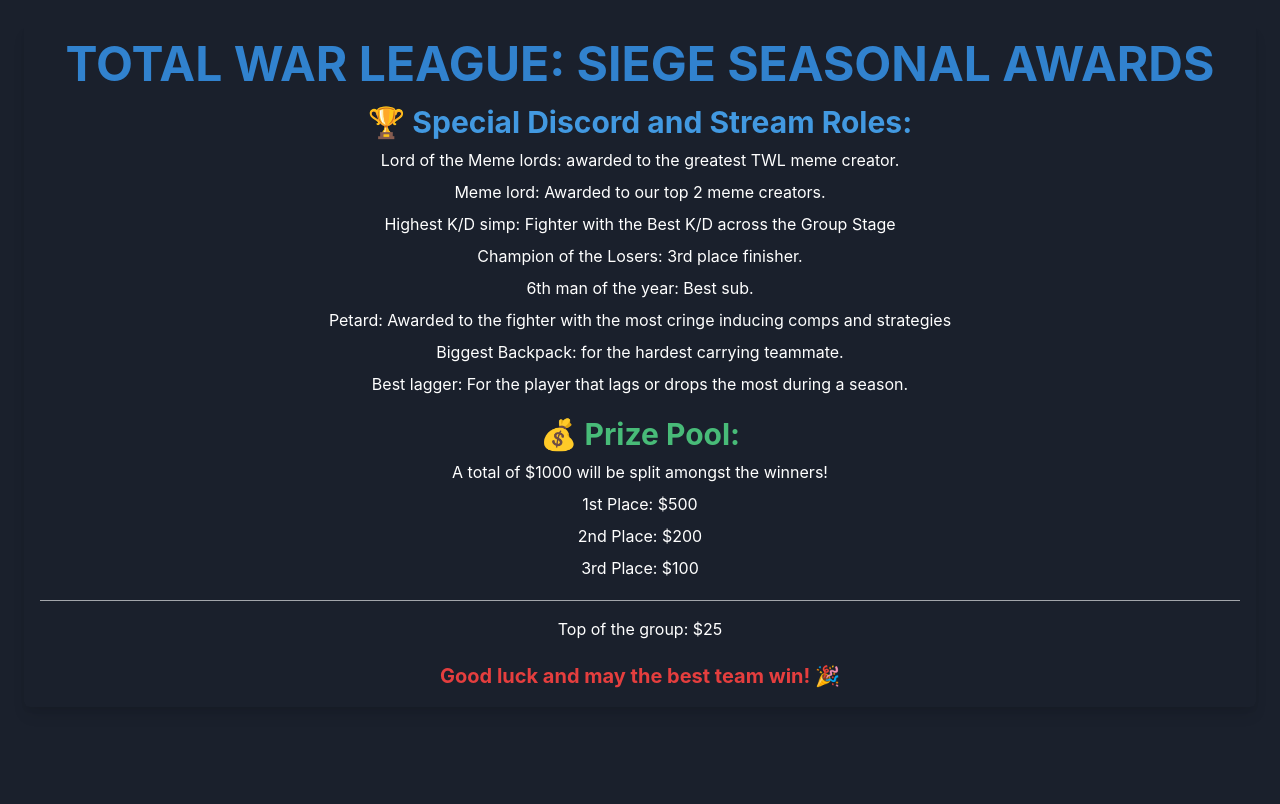
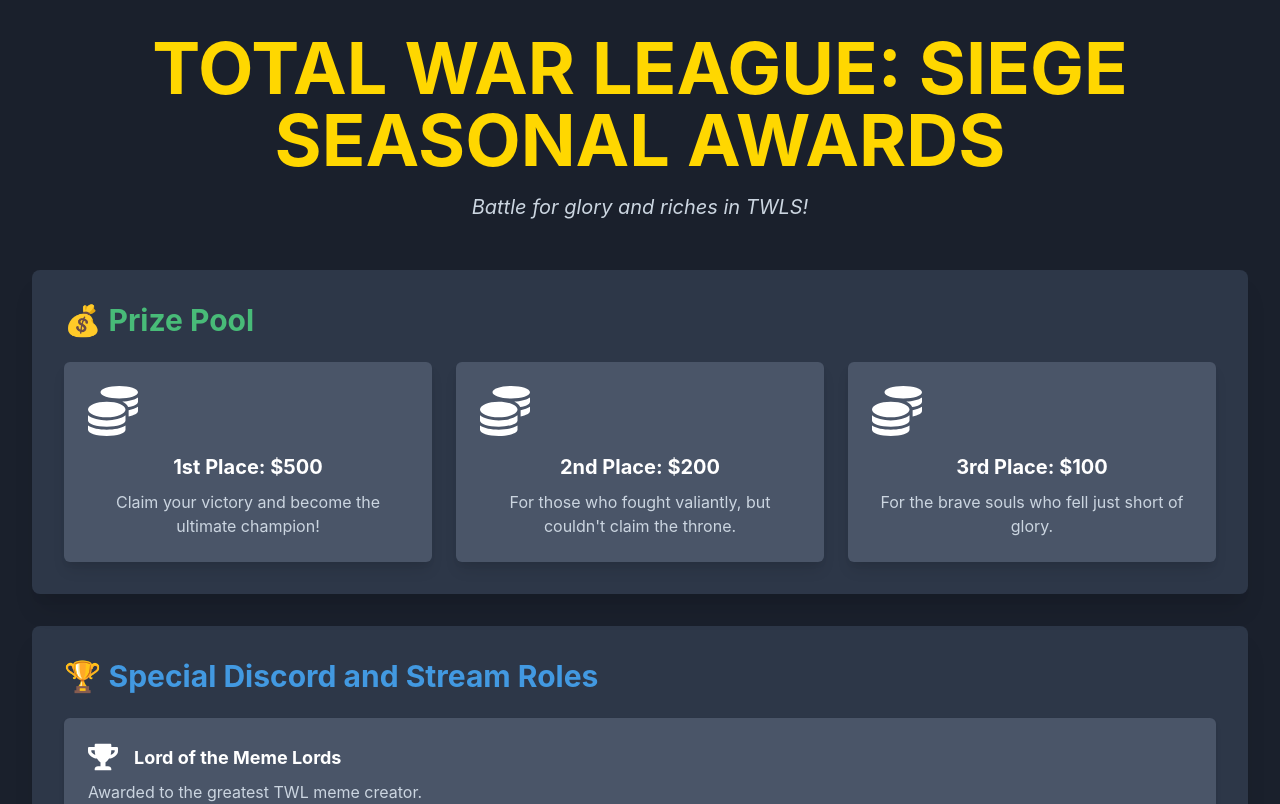
Before and after one commit to bobitsvetkov/tw-website, a React (Vite) app in the folder tw-project/: page /prizes in a window 1280 px wide. Shown: the top 804 px of the page. Built offline with nearby package versions, Linux system fonts and the light colour scheme.

Commit message:
add: redesign prize component

```diff
--- a/tw-project/src/App.tsx
+++ b/tw-project/src/App.tsx
@@ -3,33 +3,23 @@ import Home from './components/Home/Home';
 import Streamers from './components/Streamers/Streamers';
 import RulesInfo from './components/Rules and Info/RulesInfo';
 import Champions from './components/Champions/Champions';
-import Youtubers from './components/Youtubers/Youtubers';
 import Prizes from './components/Prize/Prize';
-import Footer from './components/Footer/Footer';
 import VideoCard from './components/Videos/Youtube';
-import FactionTierList from './components/Faction Tier List/TierList';
-import DLCDetails from './components/DLC/DLCDetails';
 import FactionChallengesPage from './components/Challenges/FactionChallenges';
 import UnitChallengesPage from './components/Challenges/UnitChallenges';
-import ChallengesPage from './components/Challenges/ChallengesPage';
 const App: React.FC = () => {
   return (
     <Router>
       <Routes>
         <Route path="/" element={<Home />} />
-        <Route path="/twitch-streamers" element={<Streamers />} />
-        <Route path="/youtubers" element={<Youtubers />} />
+        <Route path="/streamers" element={<Streamers />} />
         <Route path="/rules-info" element={<RulesInfo />} />
         <Route path="/champions" element={<Champions />} />
         <Route path="/prizes" element={<Prizes />} />
         <Route path="/guides" element={<VideoCard />} />
-        <Route path="/faction-tier-list" element={<FactionTierList />} />
-        <Route path="/dlc-recommendations" element={<DLCDetails />} />
-        <Route path="/challenges" element={<ChallengesPage />} />
         <Route path="/challenges/factions" element={<FactionChallengesPage />} />
         <Route path="/challenges/units" element={< UnitChallengesPage />} />
       </Routes>
-      <Footer />
     </Router>
   );
 }
--- a/tw-project/src/components/Champions/Champions.tsx
+++ b/tw-project/src/components/Champions/Champions.tsx
@@ -6,7 +6,7 @@ const Champions: React.FC = () => {
     useEffect(() => {
         window.scrollTo(0, 0);
     }, []);
-    const cardBg = "gray.700"; // Lighter shade of gray for the card
+    const cardBg = "gray.700";
     const cardColor = "white";
     const columns = useBreakpointValue({ base: 1, md: 2, lg: 3 });
     return (
--- a/tw-project/src/components/Prize/Prize.tsx
+++ b/tw-project/src/components/Prize/Prize.tsx
@@ -1,63 +1,72 @@
-import { Box, Heading, Text, List, Flex, Divider, ListItem } from "@chakra-ui/react";
+import { Box, Heading, Text, List, Flex, Divider, ListItem, Button, Grid, VStack } from "@chakra-ui/react";
+import { FaTrophy, FaCoins, FaFire } from "react-icons/fa";
 import { useEffect } from 'react';
 
 const Prizes: React.FC = () => {
     useEffect(() => {
         window.scrollTo(0, 0);
     }, []);
+
     return (
-        <Flex direction="column" alignItems="center" p={6} minHeight="100vh" width="100vw" bg="gray.800">
-            <Box width="100%" textAlign="center" p={4} borderRadius="md" boxShadow="lg" border="none">
-                <Heading mb={4} color="blue.500" size="2xl">TOTAL WAR LEAGUE: SIEGE SEASONAL AWARDS</Heading>
+        <Flex direction="column" alignItems="center" p={8} minHeight="100vh" width="100vw" bg="gray.800">
+            {/* Hero Section */}
+            <Box textAlign="center" mb={12}>
+                <Heading color="gold" size="4xl" fontWeight="bold" textTransform="uppercase">
+                    TOTAL WAR LEAGUE: SIEGE SEASONAL AWARDS
+                </Heading>
+                <Text color="gray.300" fontSize="xl" mt={4} fontStyle="italic">
+                    Battle for glory and riches in TWLS!
+                </Text>
+            </Box>
 
-                <Heading mb={2} size="lg" color="blue.400">🏆 Special Discord and Stream Roles:</Heading>
-                <List mb={5} spacing={2} styleType="none">
+            {/* Prize Pool Section */}
+            <Box bg="gray.700" p={8} mb={8} borderRadius="lg" boxShadow="xl" width="100%" position="relative">
+                <Heading size="lg" color="green.400" mb={6}>
+                    💰 Prize Pool
+                </Heading>
+                <Grid templateColumns={{ base: '1fr', md: '1fr 1fr 1fr' }} gap={6}>
+                    <Box textAlign="center" p={6} bg="gray.600" borderRadius="md" boxShadow="lg" _hover={{ bg: "green.600", transform: "scale(1.05)" }} transition="all 0.3s ease-in-out">
+                        <FaCoins size={50} color="green.400" />
+                        <Text color="white" fontSize="xl" mt={4} fontWeight="bold">1st Place: $500</Text>
+                        <Text color="gray.300" mt={2}>Claim your victory and become the ultimate champion!</Text>
+                    </Box>
+                    <Box textAlign="center" p={6} bg="gray.600" borderRadius="md" boxShadow="lg" _hover={{ bg: "yellow.500", transform: "scale(1.05)" }} transition="all 0.3s ease-in-out">
+                        <FaCoins size={50} color="yellow.400" />
+                        <Text color="white" fontSize="xl" mt={4} fontWeight="bold">2nd Place: $200</Text>
+                        <Text color="gray.300" mt={2}>For those who fought valiantly, but couldn't claim the throne.</Text>
+                    </Box>
+                    <Box textAlign="center" p={6} bg="gray.600" borderRadius="md" boxShadow="lg" _hover={{ bg: "red.600", transform: "scale(1.05)" }} transition="all 0.3s ease-in-out">
+                        <FaCoins size={50} color="red.400" />
+                        <Text color="white" fontSize="xl" mt={4} fontWeight="bold">3rd Place: $100</Text>
+                        <Text color="gray.300" mt={2}>For the brave souls who fell just short of glory.</Text>
+                    </Box>
+                </Grid>
+            </Box>
+
+            {/* Special Roles Section */}
+            <Box bg="gray.700" p={8} mb={8} borderRadius="lg" boxShadow="xl" width="100%">
+                <Heading size="lg" color="blue.400" mb={6}>
+                    🏆 Special Discord and Stream Roles
+                </Heading>
+                <VStack align="start" spacing={4}>
                     {[
-                        "Lord of the Meme lords: awarded to the greatest TWL meme creator.",
-                        "Meme lord: Awarded to our top 2 meme creators.",
-                        "Highest K/D simp: Fighter with the Best K/D across the Group Stage",
-                        "Champion of the Losers: 3rd place finisher.",
-                        "6th man of the year: Best sub.",
-                        "Petard: Awarded to the fighter with the most cringe inducing comps and strategies",
-                        "Biggest Backpack: for the hardest carrying teammate.",
-                        "Best lagger: For the player that lags or drops the most during a season.",
-                    ].map((item, index) => (
-                        <ListItem key={index} textAlign="center">
-                            {item}
-                        </ListItem>
+                        { role: "Lord of the Meme Lords", description: "Awarded to the greatest TWL meme creator.", icon: <FaTrophy size={30} color="purple.400" /> },
+                        { role: "Meme Lord", description: "Awarded to the top 2 meme creators.", icon: <FaTrophy size={30} color="purple.500" /> },
+                        { role: "Highest K/D Simp", description: "Fighter with the best K/D across the Group Stage.", icon: <FaTrophy size={30} color="purple.600" /> },
+                        { role: "Champion of the Losers", description: "3rd place finisher.", icon: <FaTrophy size={30} color="purple.700" /> },
+                    ].map((role, index) => (
+                        <Box key={index} bg="gray.600" p={6} borderRadius="md" width="100%" boxShadow="md">
+                            <Flex align="center">
+                                {role.icon}
+                                <Text color="white" fontSize="lg" ml={4} fontWeight="bold">{role.role}</Text>
+                            </Flex>
+                            <Text color="gray.300" mt={2}>{role.description}</Text>
+                        </Box>
                     ))}
-                </List>
-
-                <Heading mb={2} size="lg" color="green.400">💰 Prize Pool:</Heading>
-                <Text mb={2}>A total of $1000 will be split amongst the winners!</Text>
-                <List mb={5} spacing={2} styleType="none">
-                    {[
-                        "1st Place: $500",
-                        "2nd Place: $200",
-                        "3rd Place: $100",
-                    ].map((item, index) => (
-                        <ListItem key={index} textAlign="center">
-                            {item}
-                        </ListItem>
-                    ))}
-                </List>
-
-                <Divider my={4} />
-
-                <List mb={5} spacing={2} styleType="none">
-                    {[
-                        "Top of the group: $25",
-                    ].map((item, index) => (
-                        <ListItem key={index} textAlign="center">
-                            {item}
-                        </ListItem>
-                    ))}
-                </List>
-
-                <Text mt={5} fontSize="xl" fontWeight="bold" color="red.500">Good luck and may the best team win! 🎉</Text>
+                </VStack>
             </Box>
         </Flex>
     );
-}
+};
 
 export default Prizes;
```
